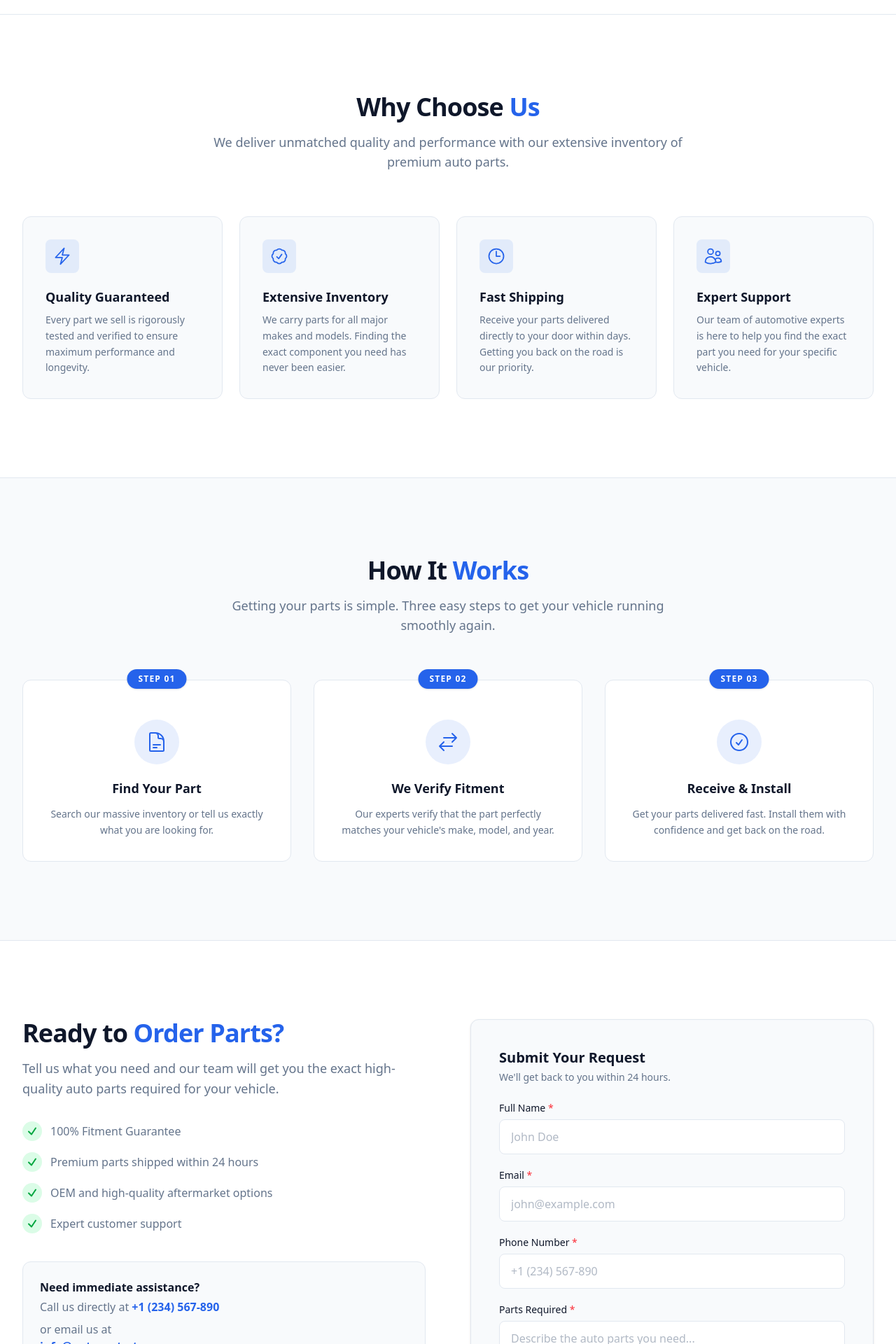
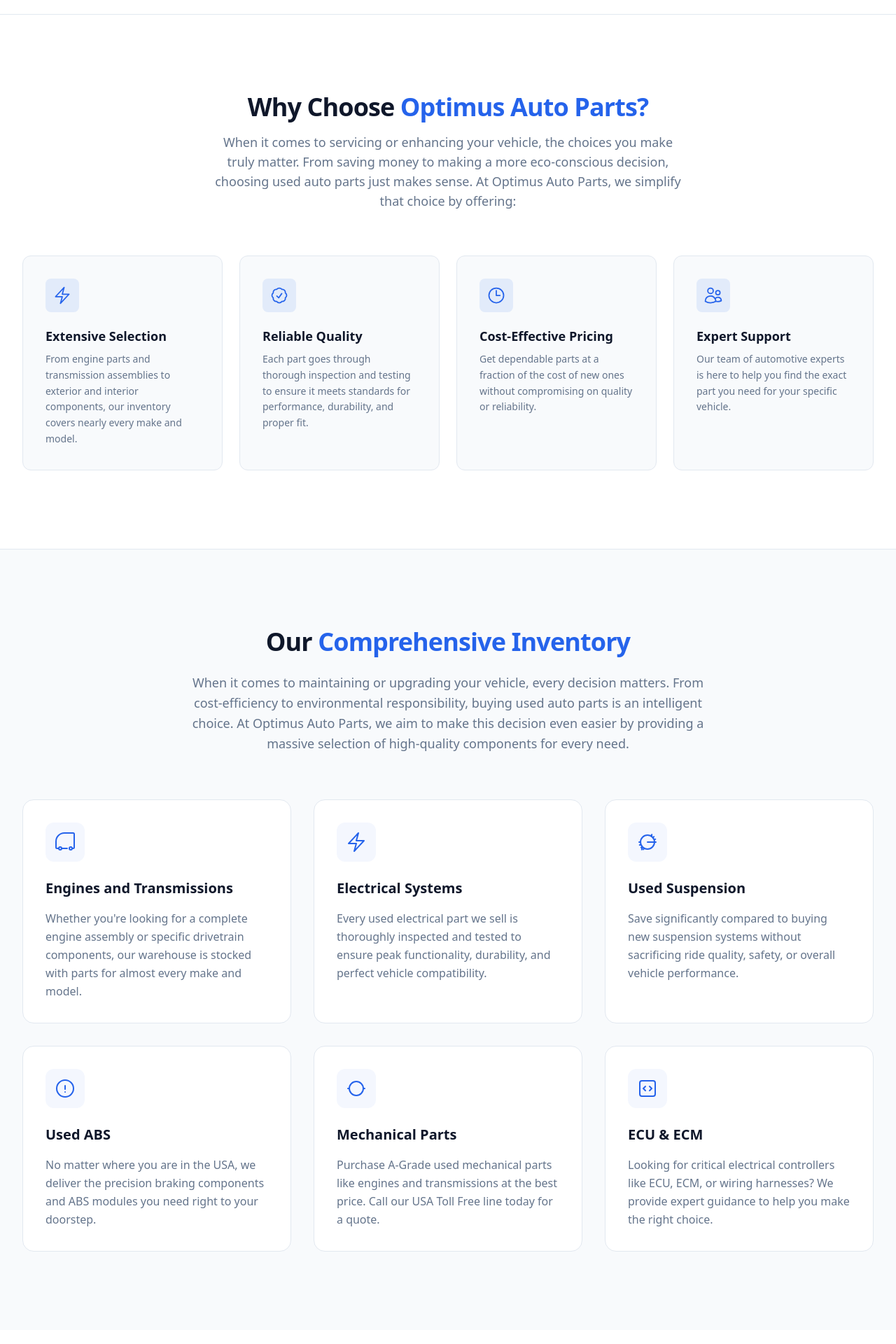
Before and after one commit to ke7innnn/parts, a Next.js app: page / in a window 1280 px wide. Shown: the part 780-2700 px from the top of the page at 70% size. Built offline with nearby package versions, Linux system fonts and the light colour scheme.

Commit message:
modify home page

```diff
--- a/src/app/globals.css
+++ b/src/app/globals.css
@@ -79,3 +79,14 @@
 .animate-float {
   animation: float3d 6s ease-in-out infinite;
 }
+
+/* Hide scrollbar for Chrome, Safari and Opera */
+.no-scrollbar::-webkit-scrollbar {
+  display: none;
+}
+
+/* Hide scrollbar for IE, Edge and Firefox */
+.no-scrollbar {
+  -ms-overflow-style: none; /* IE and Edge */
+  scrollbar-width: none; /* Firefox */
+}
--- a/src/app/page.tsx
+++ b/src/app/page.tsx
@@ -1,5 +1,8 @@
+"use client";
+
 import Link from "next/link";
 import Image from "next/image";
+import { motion } from "framer-motion";
 import ContactForm from "@/components/ContactForm";
 import ParallaxBackground from "@/components/ParallaxBackground";
 
@@ -14,19 +17,19 @@
           <div className="grid grid-cols-1 lg:grid-cols-2 gap-12 items-center">
             {/* Left content */}
             <div className="animate-fade-in-up">
-              <div className="inline-flex items-center gap-3 rounded-full bg-primary/10 border border-primary/20 px-5 py-2 text-sm font-medium text-primary mb-8">
+              {/* <div className="inline-flex items-center gap-3 rounded-full bg-primary/10 border border-primary/20 px-5 py-2 text-sm font-medium text-primary mb-8">
                 <span className="relative flex h-3 w-3">
                   <span className="animate-ping absolute inline-flex h-full w-full rounded-full bg-primary opacity-75"></span>
                   <span className="relative inline-flex rounded-full h-3 w-3 bg-primary"></span>
                 </span>
                 Premium Auto Parts
-              </div>
+              </div> */}
               <h1 className="text-5xl sm:text-6xl lg:text-7xl font-bold tracking-tight text-text leading-[1.1]">
-                Find Your Perfect <br />
-                <span className="text-primary">Auto Parts</span>
+                Welcome to <br />
+                <span className="text-primary">Optimus Auto Parts</span>
               </h1>
               <p className="mt-6 text-lg text-text-muted max-w-xl leading-relaxed">
-                We stock the highest quality OEM and aftermarket auto parts for every make and model. Get your car back on the road today.
+                Whether you need a hard-to-find replacement or want to lower repair costs, our extensive inventory and dedicated support make us a trusted source for quality used auto parts.
               </p>
               <div className="mt-10 flex flex-col sm:flex-row gap-4">
                 <Link
@@ -71,18 +74,18 @@
         <div className="mx-auto max-w-7xl px-4 sm:px-6 lg:px-8">
           <div className="text-center max-w-2xl mx-auto mb-16">
             <h2 className="text-3xl sm:text-4xl font-bold text-text tracking-tight">
-              Why Choose <span className="text-primary">Us</span>
+              Why Choose <span className="text-primary">Optimus Auto Parts?</span>
             </h2>
             <p className="mt-4 text-text-muted text-lg">
-              We deliver unmatched quality and performance with our extensive inventory of premium auto parts.
+              When it comes to servicing or enhancing your vehicle, the choices you make truly matter. From saving money to making a more eco-conscious decision, choosing used auto parts just makes sense. At Optimus Auto Parts, we simplify that choice by offering:
             </p>
           </div>
 
           <div className="grid grid-cols-1 sm:grid-cols-2 lg:grid-cols-4 gap-6">
             {[
               {
-                title: "Quality Guaranteed",
-                description: "Every part we sell is rigorously tested and verified to ensure maximum performance and longevity.",
+                title: "Extensive Selection",
+                description: "From engine parts and transmission assemblies to exterior and interior components, our inventory covers nearly every make and model.",
                 icon: (
                   <svg className="h-7 w-7" fill="none" viewBox="0 0 24 24" strokeWidth="1.5" stroke="currentColor">
                     <path strokeLinecap="round" strokeLinejoin="round" d="M3.75 13.5l10.5-11.25L12 10.5h8.25L9.75 21.75 12 13.5H3.75z" />
@@ -90,8 +93,8 @@
                 ),
               },
               {
-                title: "Extensive Inventory",
-                description: "We carry parts for all major makes and models. Finding the exact component you need has never been easier.",
+                title: "Reliable Quality",
+                description: "Each part goes through thorough inspection and testing to ensure it meets standards for performance, durability, and proper fit.",
                 icon: (
                   <svg className="h-7 w-7" fill="none" viewBox="0 0 24 24" strokeWidth="1.5" stroke="currentColor">
                     <path strokeLinecap="round" strokeLinejoin="round" d="M9 12.75L11.25 15 15 9.75M21 12c0 1.268-.63 2.39-1.593 3.068a3.745 3.745 0 01-1.043 3.296 3.745 3.745 0 01-3.296 1.043A3.745 3.745 0 0112 21c-1.268 0-2.39-.63-3.068-1.593a3.746 3.746 0 01-3.296-1.043 3.745 3.745 0 01-1.043-3.296A3.745 3.745 0 013 12c0-1.268.63-2.39 1.593-3.068a3.745 3.745 0 011.043-3.296 3.746 3.746 0 013.296-1.043A3.746 3.746 0 0112 3c1.268 0 2.39.63 3.068 1.593a3.746 3.746 0 013.296 1.043 3.746 3.746 0 011.043 3.296A3.745 3.745 0 0121 12z" />
@@ -99,8 +102,8 @@
                 ),
               },
               {
-                title: "Fast Shipping",
-                description: "Receive your parts delivered directly to your door within days. Getting you back on the road is our priority.",
+                title: "Cost-Effective Pricing",
+                description: "Get dependable parts at a fraction of the cost of new ones without compromising on quality or reliability.",
                 icon: (
                   <svg className="h-7 w-7" fill="none" viewBox="0 0 24 24" strokeWidth="1.5" stroke="currentColor">
                     <path strokeLinecap="round" strokeLinejoin="round" d="M12 6v6h4.5m4.5 0a9 9 0 11-18 0 9 9 0 0118 0z" />
@@ -132,71 +135,162 @@
         </div>
       </section>
 
-      {/* ========== HOW IT WORKS SECTION ========== */}
-      <section className="py-20 sm:py-28 bg-surface border-t border-border relative overflow-hidden z-0">
-
-
+      {/* ========== COMPREHENSIVE INVENTORY SECTION ========== */}
+      <section className="py-20 sm:py-28 bg-surface border-t border-border relative overflow-hidden">
         <div className="mx-auto max-w-7xl px-4 sm:px-6 lg:px-8 relative z-10">
-          <div className="text-center max-w-2xl mx-auto mb-16">
+          <div className="text-center max-w-3xl mx-auto mb-16">
             <h2 className="text-3xl sm:text-4xl font-bold text-text tracking-tight">
-              How It <span className="text-primary">Works</span>
+              Our <span className="text-primary">Comprehensive Inventory</span>
             </h2>
-            <p className="mt-4 text-text-muted text-lg">
-              Getting your parts is simple. Three easy steps to get your vehicle running smoothly again.
+            <p className="mt-6 text-text-muted text-lg leading-relaxed">
+              When it comes to maintaining or upgrading your vehicle, every decision matters. From cost-efficiency to environmental responsibility, buying used auto parts is an intelligent choice. At Optimus Auto Parts, we aim to make this decision even easier by providing a massive selection of high-quality components for every need.
             </p>
           </div>
 
-          <div className="grid grid-cols-1 md:grid-cols-3 gap-8">
+          <div className="grid grid-cols-1 md:grid-cols-2 lg:grid-cols-3 gap-8">
             {[
               {
-                step: "01",
-                title: "Find Your Part",
-                description: "Search our massive inventory or tell us exactly what you are looking for.",
+                title: "Engines and Transmissions",
+                description: "Whether you're looking for a complete engine assembly or specific drivetrain components, our warehouse is stocked with parts for almost every make and model.",
                 icon: (
                   <svg className="h-8 w-8" fill="none" viewBox="0 0 24 24" strokeWidth="1.5" stroke="currentColor">
-                    <path strokeLinecap="round" strokeLinejoin="round" d="M19.5 14.25v-2.625a3.375 3.375 0 00-3.375-3.375h-1.5A1.125 1.125 0 0113.5 7.125v-1.5a3.375 3.375 0 00-3.375-3.375H8.25m0 12.75h7.5m-7.5 3H12M10.5 2.25H5.625c-.621 0-1.125.504-1.125 1.125v17.25c0 .621.504 1.125 1.125 1.125h12.75c.621 0 1.125-.504 1.125-1.125V11.25a9 9 0 00-9-9z" />
+                    <path strokeLinecap="round" strokeLinejoin="round" d="M8.25 18.75a1.5 1.5 0 01-3 0m3 0a1.5 1.5 0 00-3 0m3 0h6m-9 0H3.375a1.125 1.125 0 01-1.125-1.125V14.25m17.25 4.5a1.5 1.5 0 01-3 0m3 0a1.5 1.5 0 00-3 0m3 0h1.125c.621 0 1.129-.504 1.129-1.125V3.375c0-.621-.508-1.125-1.129-1.125H11.25a9 9 0 00-9 9V14.25" />
                   </svg>
                 ),
               },
               {
-                step: "02",
-                title: "We Verify Fitment",
-                description: "Our experts verify that the part perfectly matches your vehicle's make, model, and year.",
+                title: "Electrical Systems",
+                description: "Every used electrical part we sell is thoroughly inspected and tested to ensure peak functionality, durability, and perfect vehicle compatibility.",
                 icon: (
                   <svg className="h-8 w-8" fill="none" viewBox="0 0 24 24" strokeWidth="1.5" stroke="currentColor">
-                    <path strokeLinecap="round" strokeLinejoin="round" d="M7.5 21L3 16.5m0 0L7.5 12M3 16.5h13.5m0-13.5L21 7.5m0 0L16.5 12M21 7.5H7.5" />
+                    <path strokeLinecap="round" strokeLinejoin="round" d="M3.75 13.5l10.5-11.25L12 10.5h8.25L9.75 21.75 12 13.5H3.75z" />
                   </svg>
                 ),
               },
               {
-                step: "03",
-                title: "Receive & Install",
-                description: "Get your parts delivered fast. Install them with confidence and get back on the road.",
+                title: "Used Suspension",
+                description: "Save significantly compared to buying new suspension systems without sacrificing ride quality, safety, or overall vehicle performance.",
                 icon: (
                   <svg className="h-8 w-8" fill="none" viewBox="0 0 24 24" strokeWidth="1.5" stroke="currentColor">
-                    <path strokeLinecap="round" strokeLinejoin="round" d="M9 12.75L11.25 15 15 9.75M21 12a9 9 0 11-18 0 9 9 0 0118 0z" />
+                    <path strokeLinecap="round" strokeLinejoin="round" d="M4.5 12a7.5 7.5 0 0015 0m-15 0a7.5 7.5 0 1115 0m-15 0H3m16.5 0H21m-1.5 0H12m-8.457 3.077l1.41-.513m14.095-5.13l1.41-.513M5.106 17.785l1.15-.964m11.49-9.642l1.149-.964M7.501 19.795l.75-1.3m7.5-12.99l.75-1.3m-10.635 15.827l.19-1.487m10.39-13.08l.19-1.488" />
                   </svg>
                 ),
               },
-            ].map((item) => (
-              <div
-                key={item.step}
-                className="relative rounded-xl bg-white border border-border p-8 text-center hover:shadow-md hover:border-primary/30 transition-all duration-200"
+              {
+                title: "Used ABS",
+                description: "No matter where you are in the USA, we deliver the precision braking components and ABS modules you need right to your doorstep.",
+                icon: (
+                  <svg className="h-8 w-8" fill="none" viewBox="0 0 24 24" strokeWidth="1.5" stroke="currentColor">
+                    <path strokeLinecap="round" strokeLinejoin="round" d="M12 9v3.75m9-.75a9 9 0 11-18 0 9 9 0 0118 0zm-9 3.75h.008v.008H12v-.008z" />
+                  </svg>
+                ),
+              },
+              {
+                title: "Mechanical Parts",
+                description: "Purchase A-Grade used mechanical parts like engines and transmissions at the best price. Call our USA Toll Free line today for a quote.",
+                icon: (
+                  <svg className="h-8 w-8" fill="none" viewBox="0 0 24 24" strokeWidth="1.5" stroke="currentColor">
+                    <path strokeLinecap="round" strokeLinejoin="round" d="M4.5 12a7.5 7.5 0 0015 0m-15 0a7.5 7.5 0 1115 0m-15 0H3m16.5 0H21" />
+                  </svg>
+                ),
+              },
+              {
+                title: "ECU & ECM",
+                description: "Looking for critical electrical controllers like ECU, ECM, or wiring harnesses? We provide expert guidance to help you make the right choice.",
+                icon: (
+                  <svg className="h-8 w-8" fill="none" viewBox="0 0 24 24" strokeWidth="1.5" stroke="currentColor">
+                    <path strokeLinecap="round" strokeLinejoin="round" d="M14.25 9.75L16.5 12l-2.25 2.25m-4.5 0L7.5 12l2.25-2.25M6 20.25h12A2.25 2.25 0 0020.25 18V6A2.25 2.25 0 0018 3.75H6A2.25 2.25 0 003.75 6v12A2.25 2.25 0 006 20.25z" />
+                  </svg>
+                ),
+              },
+            ].map((item, index) => (
+              <motion.div
+                key={index}
+                initial={{ opacity: 0, y: 20 }}
+                whileInView={{ opacity: 1, y: 0 }}
+                viewport={{ once: true }}
+                transition={{ duration: 0.5, delay: index * 0.1 }}
+                whileHover={{ y: -10 }}
+                className="group relative rounded-2xl bg-white border border-border p-8 hover:shadow-xl hover:border-primary/20 transition-all duration-300"
               >
-                <div className="absolute -top-4 left-1/2 -translate-x-1/2 inline-flex items-center justify-center rounded-full bg-primary px-4 py-1.5 text-xs font-bold tracking-widest text-white shadow-sm">
-                  STEP {item.step}
-                </div>
-                <div className="mt-6 mb-5 mx-auto flex items-center justify-center h-16 w-16 rounded-full bg-primary/10 text-primary">
+                <div className="mb-6 inline-flex h-14 w-14 items-center justify-center rounded-xl bg-primary/5 text-primary group-hover:bg-primary group-hover:text-white transition-all duration-300">
                   {item.icon}
                 </div>
-                <h3 className="text-lg font-bold text-text mb-3">{item.title}</h3>
-                <p className="text-sm text-text-muted leading-relaxed">{item.description}</p>
-              </div>
+                <h3 className="text-xl font-bold text-text mb-4 group-hover:text-primary transition-colors">{item.title}</h3>
+                <p className="text-text-muted leading-relaxed text-sm lg:text-base">{item.description}</p>
+              </motion.div>
             ))}
           </div>
         </div>
       </section>
 
+      {/* ========== TESTIMONIALS SECTION ========== */}
+      <section className="py-20 sm:py-28 bg-white overflow-hidden">
+        <div className="mx-auto max-w-7xl px-4 sm:px-6 lg:px-8">
+          <motion.div
+            initial={{ opacity: 0, y: 20 }}
+            whileInView={{ opacity: 1, y: 0 }}
+            viewport={{ once: true }}
+            className="text-center max-w-2xl mx-auto mb-16"
+          >
+            <h2 className="text-3xl sm:text-4xl font-bold text-text tracking-tight">
+              What Our <span className="text-primary">Customers Say</span>
+            </h2>
+            <p className="mt-4 text-text-muted text-lg">
+              Don't just take our word for it. Hear from the people who keep their vehicles on the road with Optimus Auto Parts.
+            </p>
+          </motion.div>
+
+          <div className="relative">
+            <div className="flex overflow-x-auto pb-8 gap-6 no-scrollbar snap-x snap-mandatory cursor-grab active:cursor-grabbing">
+              {[
+                {
+                  name: "Mike Rodriguez",
+                  role: "Professional Mechanic",
+                  content: "The replacement engine for my client's Ford F-150 was in pristine condition. Fast shipping and excellent customer support. Highly recommended!",
+                },
+                {
+                  name: "Sarah Jenkins",
+                  role: "Vehicle Owner",
+                  content: "I'd been searching for a specific ECU for weeks. They had it in stock and verified the fitment instantly. Saved my car from the scrap heap!",
+                },
+                {
+                  name: "David Chen",
+                  role: "DIY Enthusiast",
+                  content: "Saved over $1,200 on a transmission swap. The quality of their 'A-Grade' parts is truly impressive. My go-to source from now on.",
+                },
+                {
+                  name: "Jennifer Wilson",
+                  role: "Fleet Manager",
+                  content: "Managing a fleet means parts need to be reliable and affordable. The ABS modules we sourced work perfectly and the delivery was incredibly fast.",
+                },
+              ].map((testimonial, idx) => (
+                <motion.div
+                  key={idx}
+                  initial={{ opacity: 0, x: 50 }}
+                  whileInView={{ opacity: 1, x: 0 }}
+                  viewport={{ once: true }}
+                  transition={{ duration: 0.5, delay: idx * 0.1 }}
+                  className="flex-shrink-0 w-[300px] sm:w-[400px] snap-center bg-surface border border-border p-8 rounded-2xl relative"
+                >
+                  <div className="flex gap-1 mb-4">
+                    {[1, 2, 3, 4, 5].map((s) => (
+                      <svg key={s} className="w-5 h-5 text-yellow-400 fill-current" viewBox="0 0 20 20">
+                        <path d="M9.049 2.927c.3-.921 1.603-.921 1.902 0l1.07 3.292a1 1 0 00.95.69h3.462c.969 0 1.371 1.24.588 1.81l-2.8 2.034a1 1 0 00-.364 1.118l1.07 3.292c.3.921-.755 1.688-1.54 1.118l-2.8-2.034a1 1 0 00-1.175 0l-2.8 2.034c-.784.57-1.838-.197-1.539-1.118l1.07-3.292a1 1 0 00-.364-1.118L2.98 8.72c-.783-.57-.38-1.81.588-1.81h3.461a1 1 0 00.951-.69l1.07-3.292z" />
+                      </svg>
+                    ))}
+                  </div>
+                  <p className="text-text leading-relaxed italic mb-6">"{testimonial.content}"</p>
+                  <div>
+                    <h4 className="font-bold text-text">{testimonial.name}</h4>
+                    <p className="text-sm text-text-muted">{testimonial.role}</p>
+                  </div>
+                </motion.div>
+              ))}
+            </div>
+          </div>
+        </div>
+      </section>
       {/* ========== CONTACT FORM SECTION ========== */}
       <section id="contact-form" className="py-20 sm:py-28 bg-white border-t border-border">
         <div className="mx-auto max-w-7xl px-4 sm:px-6 lg:px-8">
@@ -253,5 +347,6 @@
         </div>
       </section>
     </>
+
   );
 }
```
